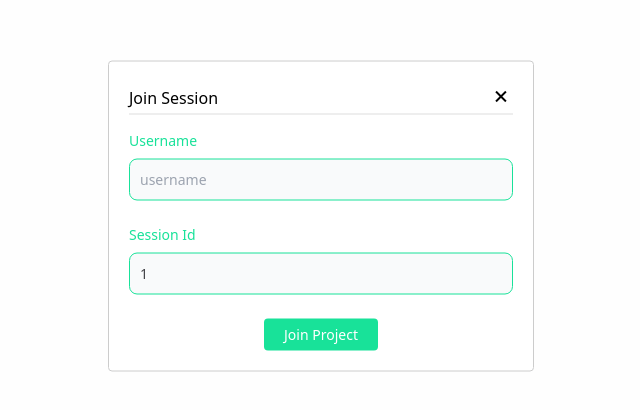
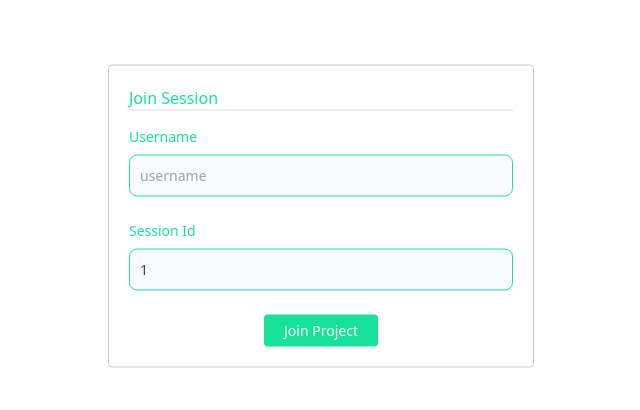
Before and after one commit to AbdallaIB/collaborative-ide, a React (Create React App) app in the folder client/: page /code/1 in a window 1280 px wide. Shown: the part 184-594 px from the top of the page, without its empty margins (319-959 px from the left). Built offline with nearby package versions, Linux system fonts and the light colour scheme.

Commit message:
feat(client): add cancellable & darkmode feature to modal

```diff
--- a/client/src/components/modal/index.tsx
+++ b/client/src/components/modal/index.tsx
@@ -1,7 +1,8 @@
-import './index.css';
 import Modal from 'react-modal';
 import { ReactNode } from 'react';
 import Button from '@components/shared/button';
+import './index.css';
+import useDarkModeStore from '@lib/stores/darkMode';
 
 export interface Props {
   title: string;
@@ -10,6 +11,7 @@ export interface Props {
   confirmText: string;
   styles: { content: { height: string; width: string } };
   hasFooter: boolean;
+  isCancellable?: boolean;
   cancel: () => void;
   confirm: () => void;
 }
@@ -25,20 +27,33 @@ const customStyles = {
   },
 };
 
-const Modals = ({ title, isOpen, children, cancel, confirm, confirmText, styles, hasFooter = true }: Props) => {
+const Modals = ({
+  title,
+  isOpen,
+  children,
+  cancel,
+  confirm,
+  confirmText,
+  styles,
+  hasFooter = true,
+  isCancellable = true,
+}: Props) => {
+  const { darkMode } = useDarkModeStore();
   return (
     <Modal
       style={{ content: { ...customStyles.content, ...styles.content, overflow: 'hidden' } }}
       ariaHideApp={false}
       contentLabel={title}
       isOpen={isOpen}
-      //   toggle={() => cancel()}
     >
+      <section className={'modal ' + (darkMode ? 'dark' : '')}>
         <header className="header">
-        <h2 className="font-medium"> {title} </h2>
-        <button className="h-full text-2xl" onClick={() => cancel()}>
-          <i className="bx bx-x"></i>
+          <h2 className="font-medium text-main"> {title} </h2>
+          {isCancellable && (
+            <button className="h-full text-2xl" onClick={cancel}>
+              <i className="bx bx-x text-main_dark"></i>
             </button>
+          )}
         </header>
         <main
           className={'flex flex-col items-center justify-center w-full mt-4'}
@@ -48,10 +63,11 @@ const Modals = ({ title, isOpen, children, cancel, confirm, confirmText, styles,
         </main>
         {hasFooter && (
           <footer className="footer">
-          <Button text="Cancel" onClick={() => cancel()} color="gray"></Button>
-          <Button text={confirmText} onClick={() => confirm()} isPrimary></Button>
+            {isCancellable && <Button text="Cancel" onClick={cancel} color="gray"></Button>}
+            <Button text={confirmText} onClick={confirm} isPrimary></Button>
           </footer>
         )}
+      </section>
     </Modal>
   );
 };
```
Lines whose indentation alone changed are shown as unchanged.
